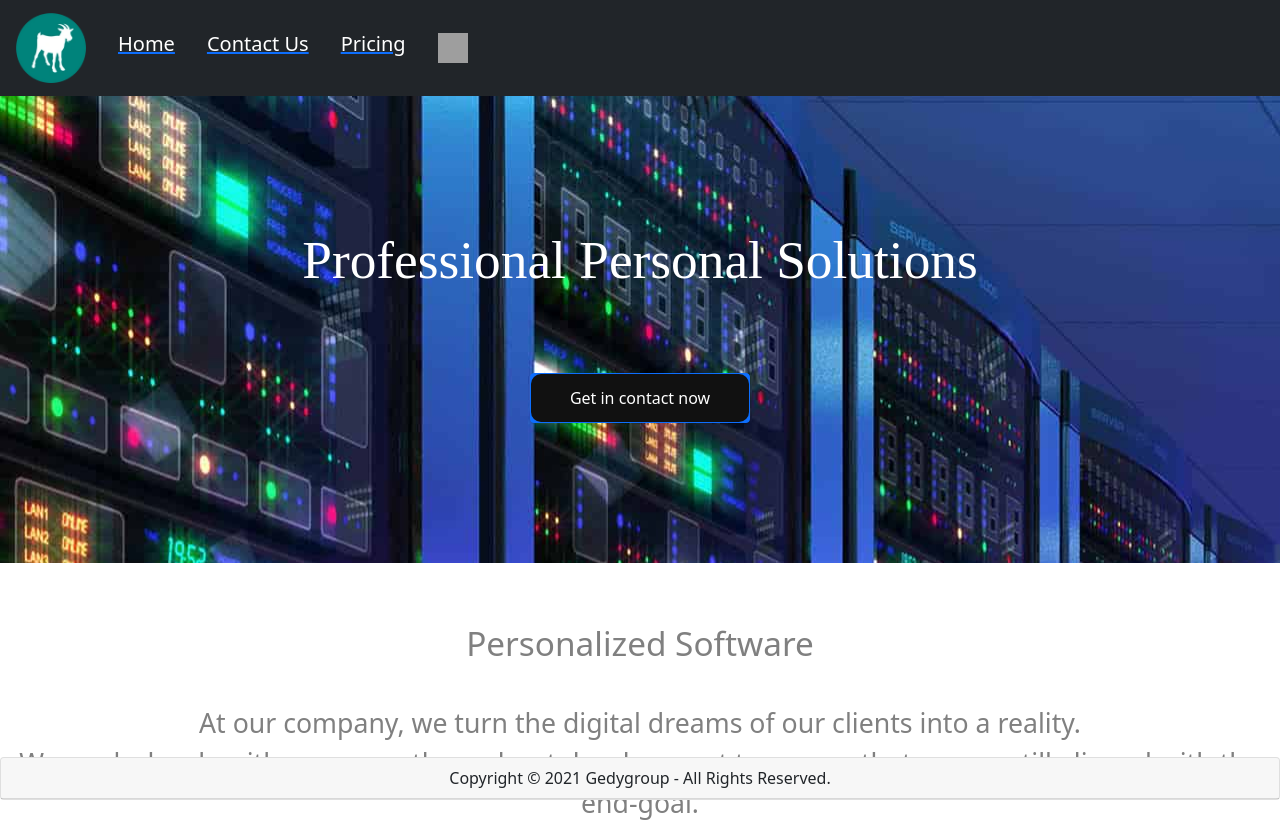
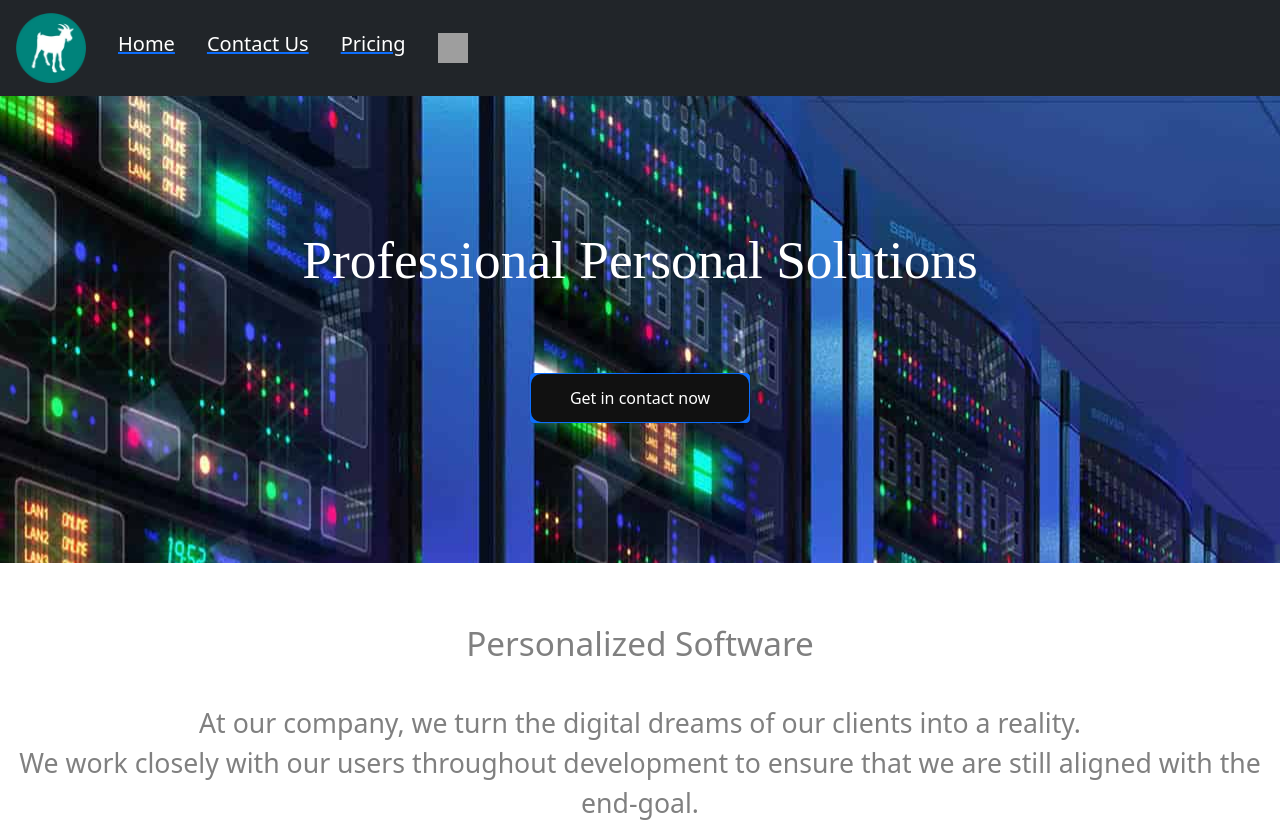
Before and after one commit to HeshamAmer/gedygroup, a React (Create React App) app: page / in a window 1280 px wide. Shown: the top 822 px of the page. Built offline with nearby package versions, Linux system fonts and the light colour scheme; grey boxes are pictures that could not be loaded.

Commit message:
Make footer non-sticky

```diff
--- a/src/components/Footer.js
+++ b/src/components/Footer.js
@@ -2,7 +2,7 @@ import React, { Component } from 'react';
 import { Card } from 'react-bootstrap'
 class Footer extends Component {
   render() {
-    return <div className="fixed-bottom">
+    return <div>
       <Card>
         <Card.Header>Copyright © 2021 Gedygroup - All Rights Reserved.</Card.Header>
       </Card>
```
